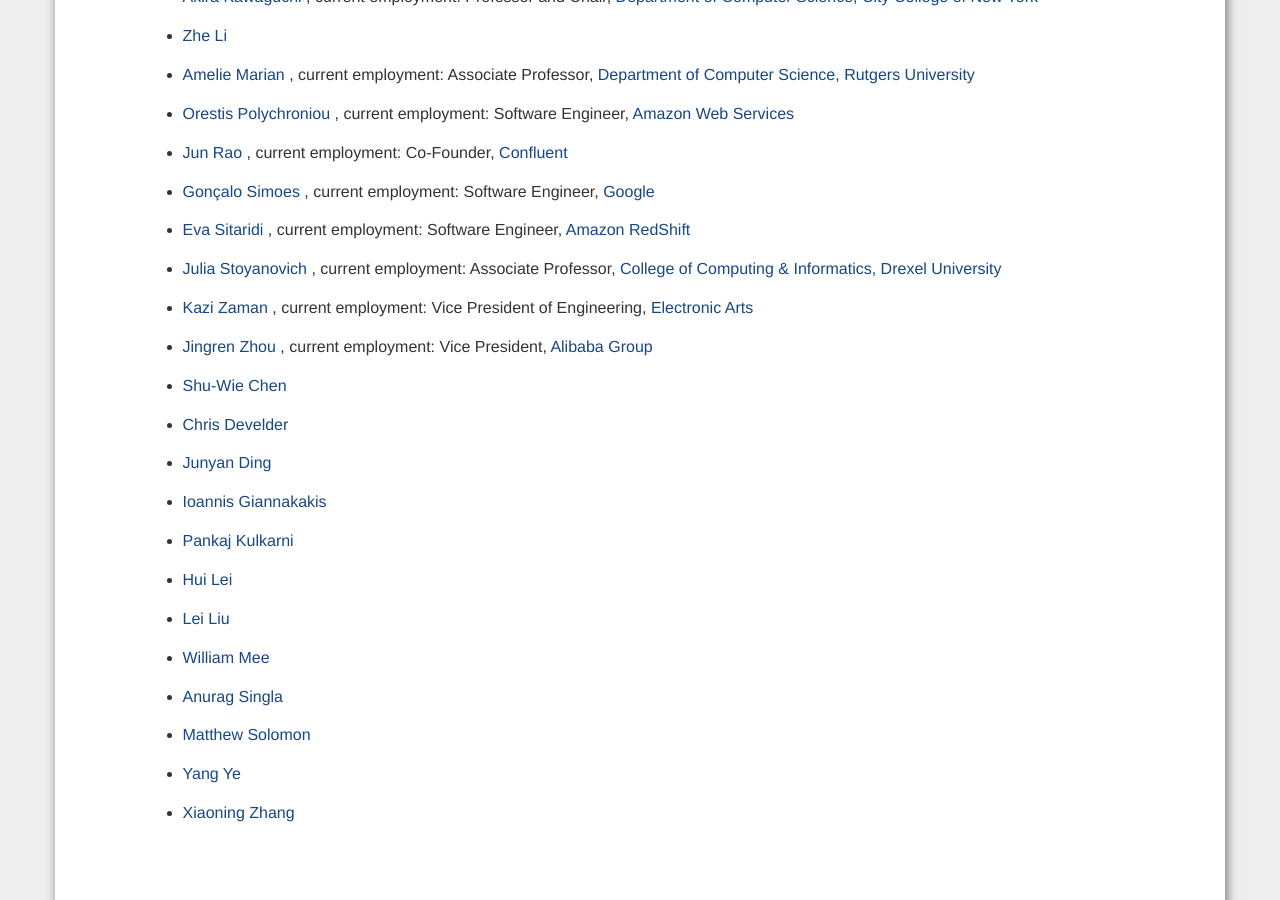
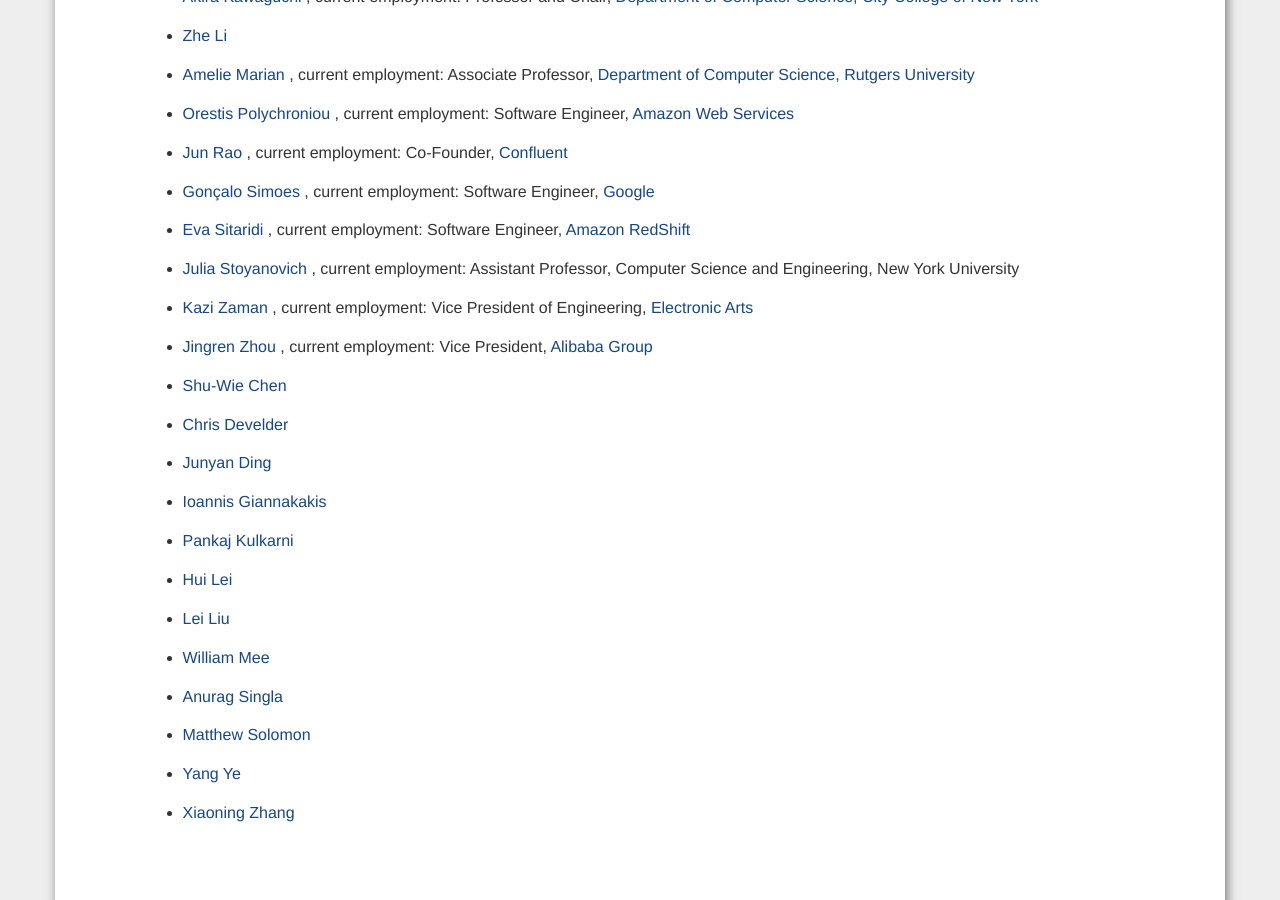
Before and after one commit to cudbg/cudbg.github.io, a Jekyll site: the page built from people.md, in a window 1280 px wide and 900 px high, scrolled down 1763 px. Built offline with Jekyll 4.4.1, drawn with Linux system fonts in a browser that asks for light colours; nearby versions of some CDN libraries; our own code applies the rules of GitHub Pages for plain Markdown files.

Commit message:
update alumni

```diff
--- a/_data/people.yml
+++ b/_data/people.yml
@@ -102,9 +102,9 @@
   - url: http://www.cs.columbia.edu/~eva/
     name: Eva Sitaridi
     status: Software Engineer, <a href="http://aws.amazon.com/redshift/" target="_blank">Amazon RedShift</a>
-  - url: https://www.cs.drexel.edu/~julia/
+  - url: http://stoyanovich.org/
     name: Julia Stoyanovich
-    status: Associate Professor, <a href="http://drexel.edu/cci/departments/computer-science/" target="_blank">College of Computing & Informatics, Drexel University</a>
+    status: Assistant Professor, Computer Science and Engineering, New York University
   - url: https://sites.google.com/site/kazizaman/
     name: Kazi Zaman
     status: Vice President of Engineering, <a href="http://www.ea.com/" target="_blank">Electronic Arts</a>
```
